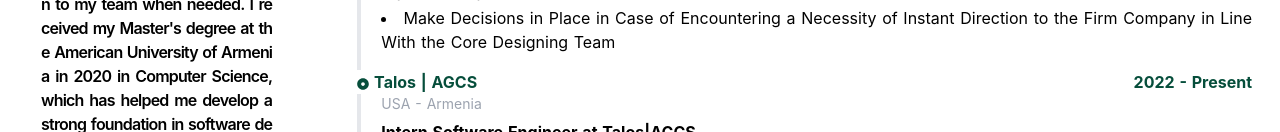
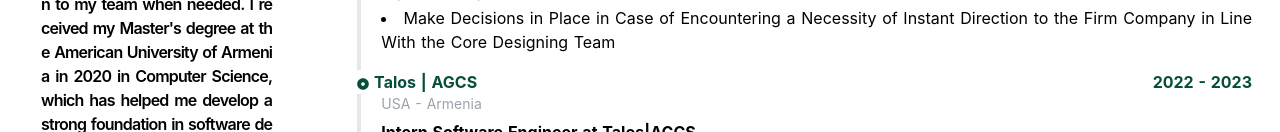
Before and after one commit to hooman734/cv-new, a Nuxt app: page / in a window 1280 px wide. Shown: the part 668-800 px from the top of the page. Built offline with nearby package versions, Linux system fonts and the light colour scheme.

Commit message:
Update MainPanel.vue

```diff
--- a/components/MainPanel.vue
+++ b/components/MainPanel.vue
@@ -23,7 +23,7 @@
         <experience
           topic="Talos | AGCS"
           subTopic="USA - Armenia"
-          date="2022 - Present"
+          date="2022 - 2023"
           description1="Intern Software Engineer at Talos|AGCS"
           description2=""
           :items="[
```
